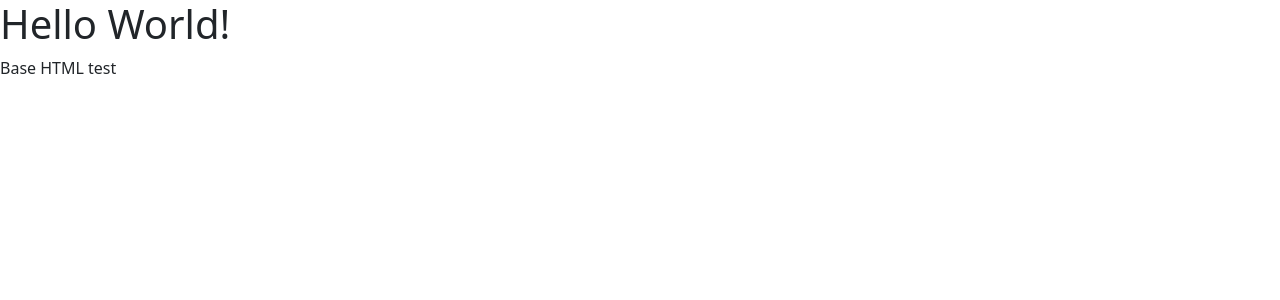
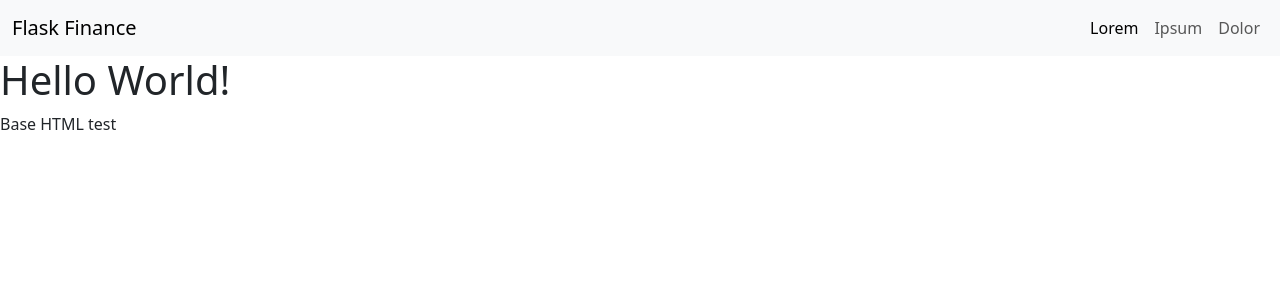
Before and after one commit to KevLoughrey/FinanceApp, a Flask app: page / in a window 1280 px wide. Shown: the top 300 px of the page. Run offline with Flask 3, Linux system fonts and the light colour scheme.

Commit message:
feat(ui): add default bootstrap navbar to base.html

```diff
--- a/financeapp/templates/base.html
+++ b/financeapp/templates/base.html
@@ -10,6 +10,26 @@
 </head>
 
 <body>
+    <header>
+        <nav class="navbar navbar-expand-lg bg-body-tertiary">
+            <div class="container-fluid">
+                <a class="navbar-brand" href="#">Flask Finance</a>
+                <button class="navbar-toggler" type="button" data-bs-toggle="collapse"
+                    data-bs-target="#navbarNavAltMarkup" aria-controls="navbarNavAltMarkup" aria-expanded="false"
+                    aria-label="Toggle navigation">
+                    <span class="navbar-toggler-icon"></span>
+                </button>
+                <div class="collapse navbar-collapse" id="navbarNavAltMarkup">
+                    <div class="navbar-nav ms-auto">
+                        <a class="nav-link active" aria-current="page" href="#">Lorem</a>
+                        <a class="nav-link" href="#">Ipsum</a>
+                        <a class="nav-link" href="#">Dolor</a>
+                    </div>
+                </div>
+            </div>
+        </nav>
+    </header>
+
     <main>
         {% block content %}
         {% endblock %}
```
